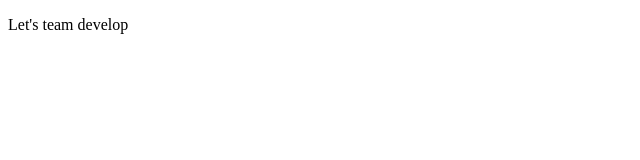
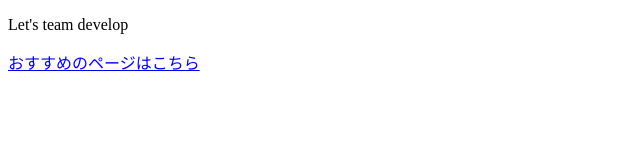
Before and after one commit to eiki4221113/pair-work2, a plain HTML site: page index.html in a window 1280 px wide. Shown: the whole page, without its empty margins (0-640 px from the left). Drawn offline with Linux system fonts and the light colour scheme.

Commit message:
修正しました

```diff
--- a/index.html
+++ b/index.html
@@ -6,5 +6,8 @@
 </head>
 <body>
     <p>Let's team develop</p>
+
+    <a href="https://sites.google.com/morijyobi.ac.jp/introduction-project-develo2">
+    おすすめのページはこちら</a>
 </body>
 </html>
```
